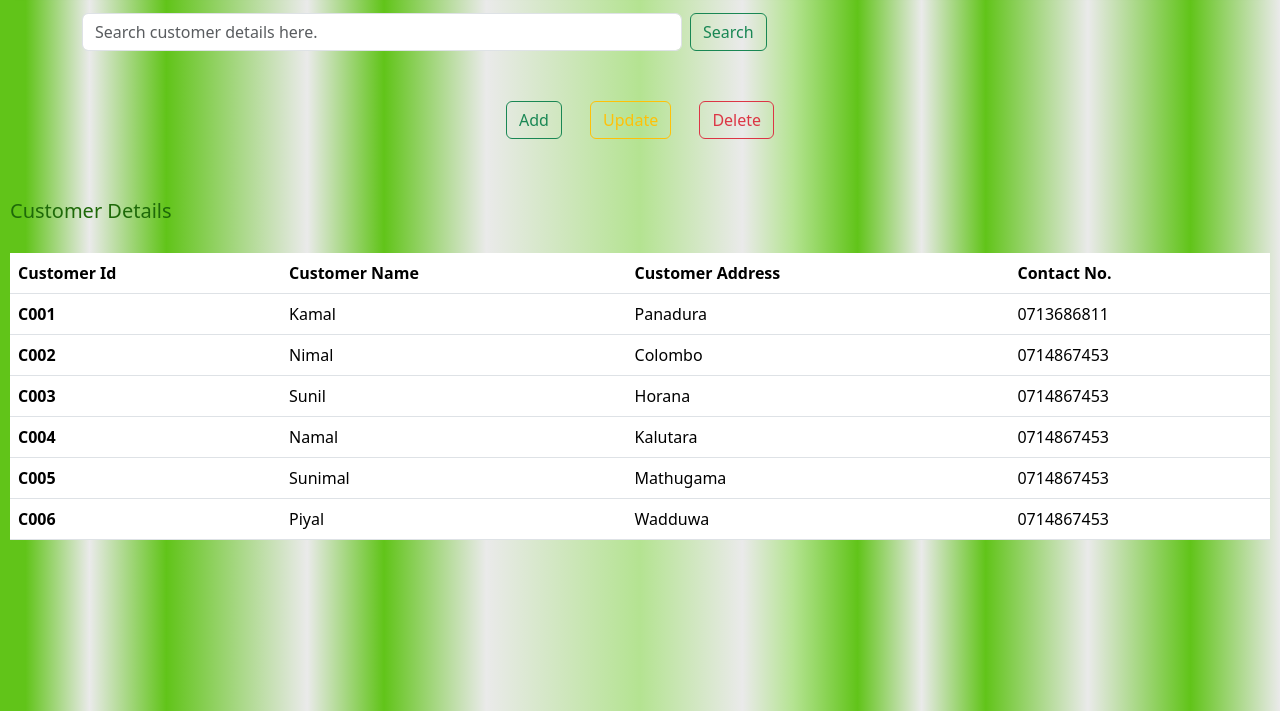
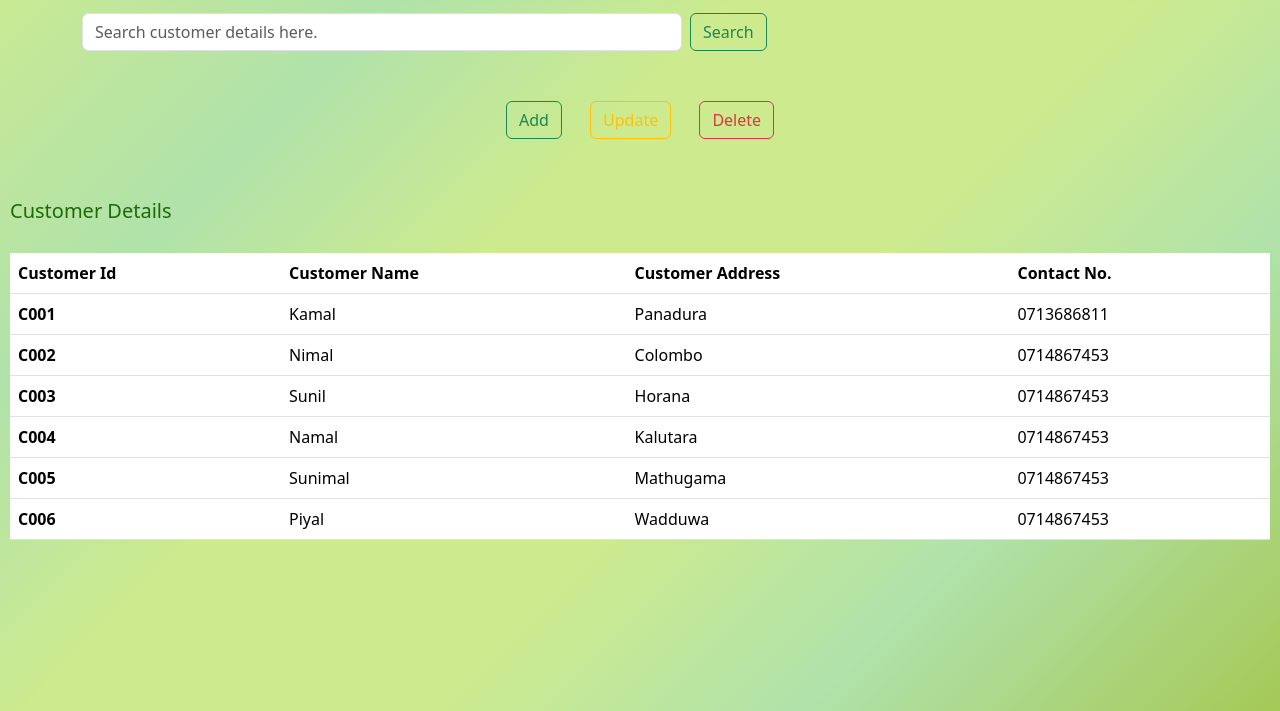
Before and after one commit to dimagisihilel/pos-system, a plain HTML site: page index.html in a window 1280 px wide. Shown: the part 89-800 px from the top of the page. Drawn offline with nearby package versions, Linux system fonts and the light colour scheme.

Commit message:
Add gradient to place order

```diff
--- a/index.html
+++ b/index.html
@@ -14,7 +14,9 @@
         body{
             width: 100vw;
             height: 100vh;
-            background: linear-gradient(to right,  #61c419 2%,#eaeaea 7%,#61c419 13%,#eaeaea 24%,#61c419 30%,#eaeaea 38%,#b4e391 50%,#eaeaea 58%,#b4e391 62%,#61c419 67%,#eaeaea 72%,#61c419 77%,#eaeaea 85%,#61c419 93%,#eaeaea 100%);
+            /*background: linear-gradient(to right,  #61c419 2%,#eaeaea 7%,#61c419 13%,#eaeaea 24%,#61c419 30%,#eaeaea 38%,#b4e391 50%,#eaeaea 58%,#b4e391 62%,#61c419 67%,#eaeaea 72%,#61c419 77%,#eaeaea 85%,#61c419 93%,#eaeaea 100%);*/
+            background: linear-gradient(135deg,  #cdeb8e 0%,#b0e2aa 23%,#cdeb8e 40%,#cdeb8e 40%,#cdeb8e 59%,#b0e2aa 77%,#a5c956 100%);
+
             padding: 10px;
 
         }
```
Also changed, not shown: item_manage.html (+3 -1 lines), place_order.html (+2 -0 lines).
